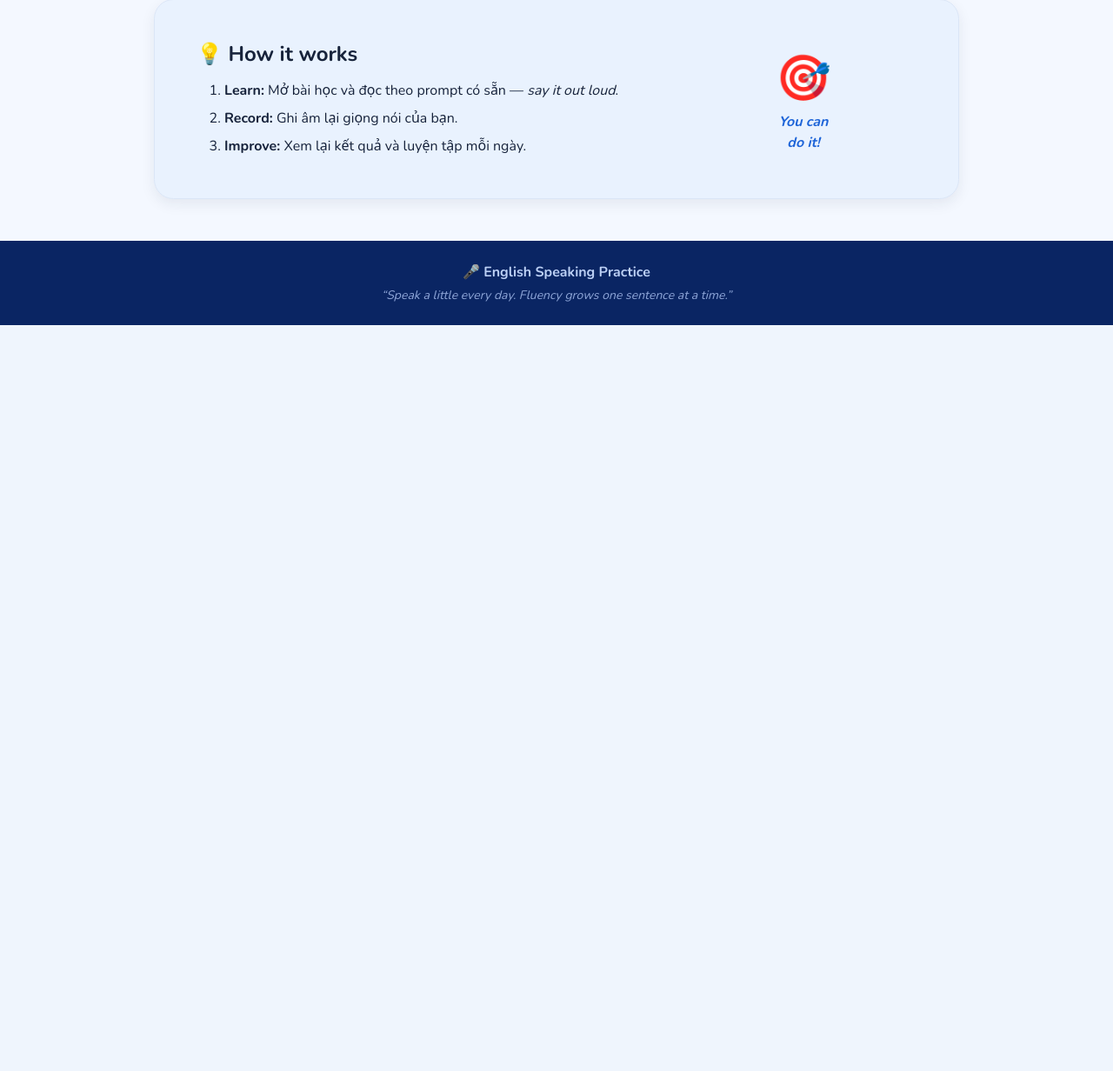
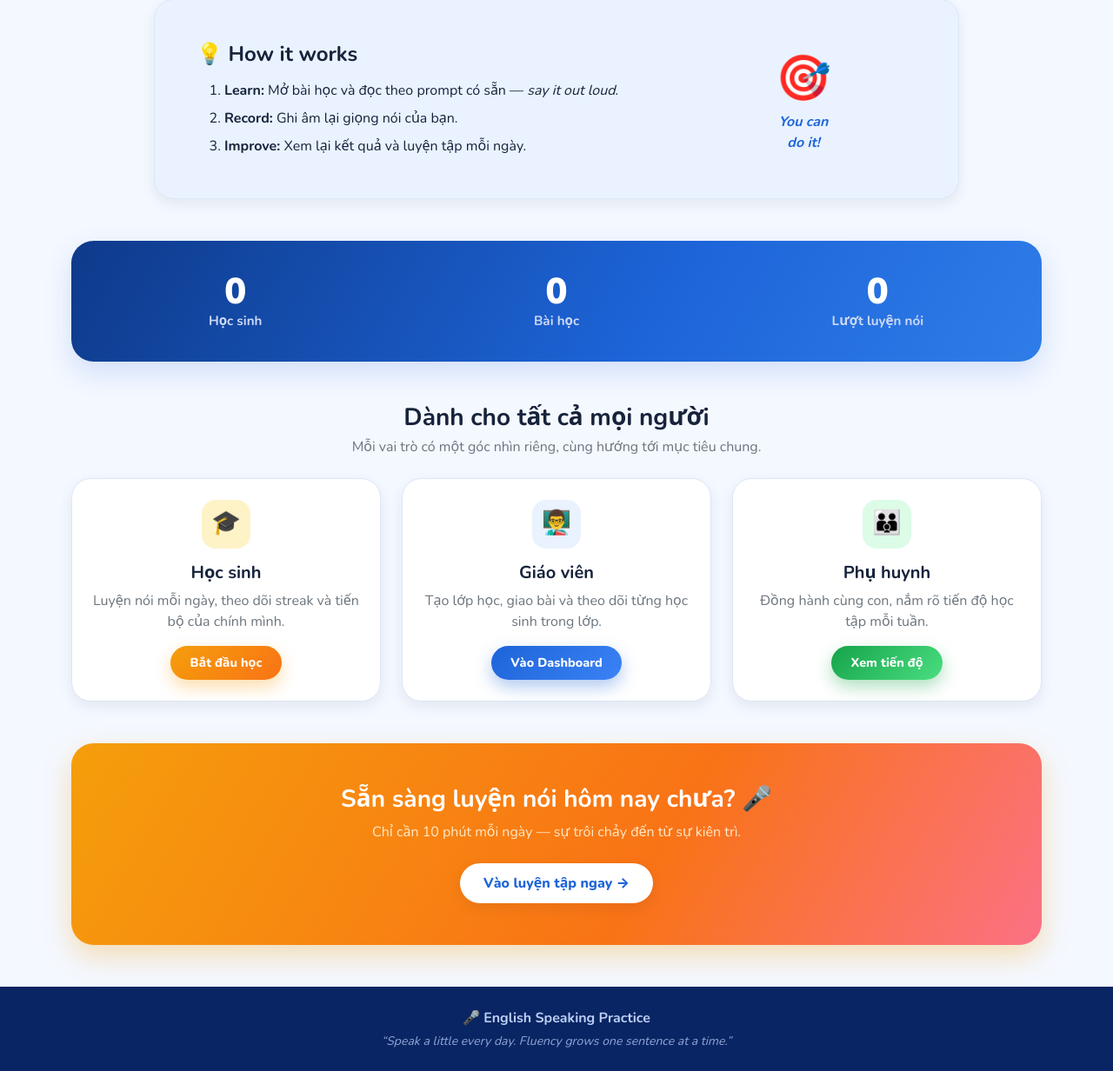
Before and after one commit to hoanghaiat/EnglishSpeaking, a Django app: page / in a window 1280 px wide. Shown: the part 845-2077 px from the top of the page at 87% size. Before the commit the page ends 1219 px from the top, so only its background shows below. Run offline with Django 4.2, Linux system fonts and the light colour scheme; the visitor is signed in with stand-in values (Sample User, id 1); data that the repository does not hold is empty.

Commit message:
Redesign batch 1.5: richer home sections + student weekly activity chart
- home: real platform stats band, three role cards (student/teacher/
  parent with role-aware buttons), warm CTA banner.
- student dashboard: 7-day activity bar chart (today highlighted).
- views: home stats context; week_activity for student dashboard.
- 2 new DashboardRedesignTests. test.md updated.

```diff
--- a/speaking_practice/views.py
+++ b/speaking_practice/views.py
@@ -6,6 +6,8 @@ from django.contrib import messages
 from django.core.exceptions import ObjectDoesNotExist
 from django.db import IntegrityError, transaction
 from django.db.models import Max
+from django.utils import timezone
+from datetime import timedelta
 from .changelog import changelog_for, log_change
 from .models import (
     User, StudentProfile, TeacherProfile, ParentProfile,
@@ -31,7 +33,11 @@ def _profile_or_none(user, relation):
 
 @login_required
 def home(request):
-    return render(request, 'home.html')
+    return render(request, 'home.html', {
+        'stat_students': StudentProfile.objects.count(),
+        'stat_lessons': Lesson.objects.count(),
+        'stat_attempts': SpeakingAttempt.objects.count(),
+    })
 
 
 @login_required
@@ -75,12 +81,29 @@ def dashboard(request):
         recent_attempts = SpeakingAttempt.objects.filter(
             student=student_profile).select_related(
                 'exercise__lesson').order_by('-created_at')[:5]
+        # Attempts per day for the last 7 days (for the weekly chart).
+        today = timezone.localdate()
+        vn_weekdays = ['T2', 'T3', 'T4', 'T5', 'T6', 'T7', 'CN']
+        week_activity = []
+        for i in range(6, -1, -1):
+            day = today - timedelta(days=i)
+            count = SpeakingAttempt.objects.filter(
+                student=student_profile, created_at__date=day).count()
+            week_activity.append({
+                'label': vn_weekdays[day.weekday()],
+                'count': count,
+                'is_today': i == 0,
+            })
+        max_count = max([d['count'] for d in week_activity] + [1])
+        for d in week_activity:
+            d['height'] = round(d['count'] / max_count * 100)
         return render(request, 'dashboard_student.html', {
             'student': student_profile,
             'assigned_lessons': assigned_lessons,
             'attempt_count': SpeakingAttempt.objects.filter(
                 student=student_profile).count(),
             'recent_attempts': recent_attempts,
+            'week_activity': week_activity,
         })
 
     elif user.role == 'parent':
--- a/static/css/esp-theme.css
+++ b/static/css/esp-theme.css
@@ -166,6 +166,21 @@ body {
 }
 .esp-how-card { background: var(--esp-sky); border: 1px solid var(--esp-line); }
 
+/* ---------- Landing: stats band ---------- */
+.esp-stats-band {
+    background: linear-gradient(120deg, var(--esp-primary-deep), var(--esp-primary) 60%, #2f7de9);
+    border-radius: 1.6rem; padding: 2.2rem 1rem;
+    box-shadow: var(--esp-shadow-lg); color: #fff;
+}
+.esp-stats-band-num { font-size: 2.6rem; font-weight: 900; line-height: 1.1; }
+.esp-stats-band-label { font-weight: 700; color: #cdd9f5; font-size: .95rem; }
+
+/* ---------- Landing: CTA banner ---------- */
+.esp-cta-banner {
+    background: linear-gradient(120deg, #f59e0b, #f97316 60%, #fb7185);
+    border-radius: 1.6rem; box-shadow: 0 .8rem 2rem rgba(245, 158, 11, .3);
+}
+
 /* ---------- Student dashboard ---------- */
 .esp-dash-hero {
     background: linear-gradient(120deg, var(--esp-primary-deep), var(--esp-primary) 55%, #2f7de9);
@@ -200,6 +215,25 @@ body {
 .esp-lesson-row:last-child { border-bottom: 0; }
 a.esp-lesson-row:hover { background: var(--esp-sky-soft); }
 .esp-lesson-row h6 { font-weight: 800; margin-bottom: .15rem; }
+
+/* ---------- Student dashboard: weekly activity chart ---------- */
+.esp-week-chart { display: flex; align-items: flex-end; gap: 10px; height: 150px; padding-top: 8px; }
+.esp-week-bar { flex: 1; display: flex; flex-direction: column; align-items: center; gap: 6px; height: 100%; justify-content: flex-end; }
+.esp-week-bar .col {
+    width: 100%; max-width: 44px; border-radius: 8px 8px 4px 4px;
+    background: linear-gradient(180deg, #3b82f6, var(--esp-primary));
+    min-height: 6px; position: relative;
+    display: flex; align-items: flex-start; justify-content: center;
+}
+.esp-week-bar .col .n {
+    font-size: .7rem; font-weight: 900; color: #fff; padding-top: 4px;
+}
+.esp-week-bar.today .col {
+    background: linear-gradient(180deg, var(--esp-amber), #f97316);
+    box-shadow: 0 0 12px rgba(245, 158, 11, .45);
+}
+.esp-week-bar .lbl { font-size: .72rem; font-weight: 800; color: var(--esp-muted); }
+.esp-week-bar.today .lbl { color: #b45309; }
 
 /* ---------- Tables (management style) ---------- */
 .esp-table { background: #fff; border-radius: var(--esp-radius); overflow: hidden; }
--- a/templates/home.html
+++ b/templates/home.html
@@ -48,7 +48,7 @@
     </div>
 </div>
 
-<div class="row mb-4">
+<div class="row mb-5">
     <div class="col-lg-10 mx-auto">
         <div class="card esp-card esp-how-card">
             <div class="card-body p-4 p-lg-5">
@@ -70,4 +70,66 @@
         </div>
     </div>
 </div>
+
+<div class="esp-stats-band mb-5">
+    <div class="row g-4 text-center">
+        <div class="col-4">
+            <div class="esp-stats-band-num">{{ stat_students }}</div>
+            <div class="esp-stats-band-label">Học sinh</div>
+        </div>
+        <div class="col-4">
+            <div class="esp-stats-band-num">{{ stat_lessons }}</div>
+            <div class="esp-stats-band-label">Bài học</div>
+        </div>
+        <div class="col-4">
+            <div class="esp-stats-band-num">{{ stat_attempts }}</div>
+            <div class="esp-stats-band-label">Lượt luyện nói</div>
+        </div>
+    </div>
+</div>
+
+<h3 class="fw-bold text-center mb-1">Dành cho tất cả mọi người</h3>
+<p class="text-muted text-center mb-4">Mỗi vai trò có một góc nhìn riêng, cùng hướng tới mục tiêu chung.</p>
+<div class="row g-4 mb-5">
+    <div class="col-md-4">
+        <div class="card esp-card esp-card-hover h-100">
+            <div class="card-body p-4 text-center">
+                <div class="esp-icon-tile esp-tile-amber mb-3">&#127891;</div>
+                <h5 class="fw-bold">Học sinh</h5>
+                <p class="text-muted">Luyện nói mỗi ngày, theo dõi streak và tiến bộ của chính mình.</p>
+                <a href="{% url 'dashboard' %}" class="esp-btn esp-btn-warm" style="padding:.55rem 1.4rem;font-size:.9rem;">Bắt đầu học</a>
+            </div>
+        </div>
+    </div>
+    <div class="col-md-4">
+        <div class="card esp-card esp-card-hover h-100">
+            <div class="card-body p-4 text-center">
+                <div class="esp-icon-tile esp-tile-blue mb-3">&#128104;&#8205;&#127979;</div>
+                <h5 class="fw-bold">Giáo viên</h5>
+                <p class="text-muted">Tạo lớp học, giao bài và theo dõi từng học sinh trong lớp.</p>
+                {% if user.role == 'teacher' or user.role == 'admin' %}
+                <a href="{% url 'manage_center' %}" class="esp-btn esp-btn-primary" style="padding:.55rem 1.4rem;font-size:.9rem;">Quản lý lớp</a>
+                {% else %}
+                <a href="{% url 'dashboard' %}" class="esp-btn esp-btn-primary" style="padding:.55rem 1.4rem;font-size:.9rem;">Vào Dashboard</a>
+                {% endif %}
+            </div>
+        </div>
+    </div>
+    <div class="col-md-4">
+        <div class="card esp-card esp-card-hover h-100">
+            <div class="card-body p-4 text-center">
+                <div class="esp-icon-tile esp-tile-green mb-3">&#128106;</div>
+                <h5 class="fw-bold">Phụ huynh</h5>
+                <p class="text-muted">Đồng hành cùng con, nắm rõ tiến độ học tập mỗi tuần.</p>
+                <a href="{% url 'dashboard' %}" class="esp-btn esp-btn-primary" style="padding:.55rem 1.4rem;font-size:.9rem;background:linear-gradient(135deg,#16a34a,#4ade80);box-shadow:0 .5rem 1.2rem rgba(22,163,74,.35);">Xem tiến độ</a>
+            </div>
+        </div>
+    </div>
+</div>
+
+<div class="esp-cta-banner p-4 p-lg-5 mb-4 text-center">
+    <h3 class="fw-bold text-white mb-2">Sẵn sàng luyện nói hôm nay chưa? &#127908;</h3>
+    <p class="mb-4" style="color:#ffe9c7;">Chỉ cần 10 phút mỗi ngày — sự trôi chảy đến từ sự kiên trì.</p>
+    <a href="{% url 'dashboard' %}" class="esp-btn esp-btn-light">Vào luyện tập ngay &#8594;</a>
+</div>
 {% endblock %}
```
Also changed, not shown: speaking_practice/test_manage.py (+31 -0 lines), templates/dashboard_student.html (+17 -0 lines), test.md (+15 -1 lines).
